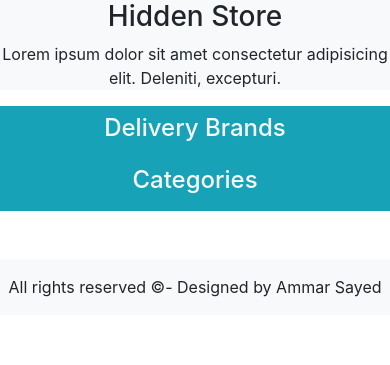
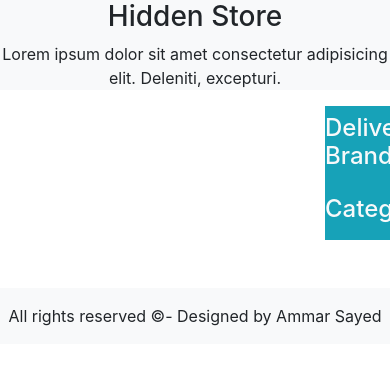
Before and after one commit to AmmarSayed/e-commerce-php, a PHP site: page / in a window 390 px wide; the page is wider, and only the part inside the window is pictured. Shown: the part 152-517 px from the top of that part. Run offline with PHP 8.4, Linux system fonts and the light colour scheme; data that the repository does not hold is empty.

Commit message:
fixed layout padding and margins

```diff
--- a/index.php
+++ b/index.php
@@ -67,11 +67,11 @@ include("./head.php");
         </div>
 
         <!-- fourth child -->
-        <div class="row ">
+        <div class="container-fluid mx-auto row p-0">
             <!-- start of row -->
-            <div class="col-md-10">
+            <div class="col-10 p-0">
                 <!--Start all products Array -->
-                <div class="row container">
+                <div class="row mx-auto">
 
                     <!-- fetch all products -->
                     <?php
@@ -83,7 +83,7 @@ include("./head.php");
             <!-- end of row -->
 
             <!-- Start Side Nav -->
-            <div class="col-md-2 bg-secondary p-0">
+            <div class="col-2 bg-secondary p-0">
                 <!-- Start Brands Display -->
                 <ul class="navbar-nav mr-auto me-auto text-center">
                     <!-- Start first item -->
```
